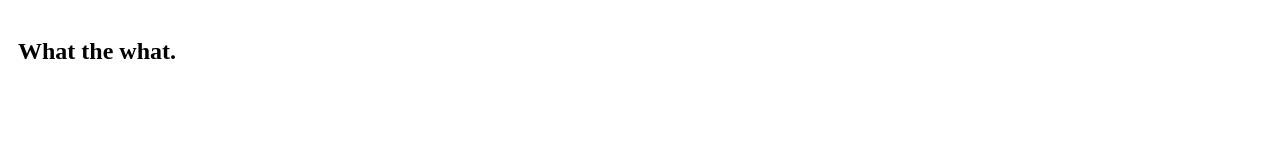
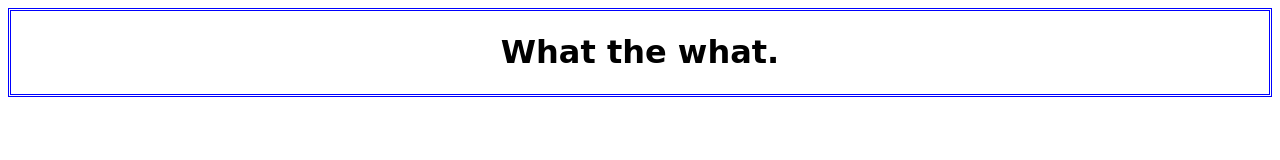
Before and after one commit to DeadSplicer/204863, a plain HTML site: page index.html in a window 1280 px wide. Drawn offline with Linux system fonts and the light colour scheme.

Commit message:
gh commit with centering

```diff
--- a/index.html
+++ b/index.html
@@ -7,18 +7,24 @@
 
 <style>
   div{
+    border-style: double;
+    border-width: 3px;
     margin-top: auto;
     margin-left: auto;
+    text-align: center;
   }
   .box_one{
-    padding: 10px;
+    padding: 1px;
     border-color: blue;
+  }
+  h1{
+    font-family: 'Indie Flower', cursive;
   }
 </style>
 
 <body>
   <div class="box_one">
-  <h2>What the what.</h2>
+  <h1>What the what.</h1>
 </div>
 </body>
 
```
